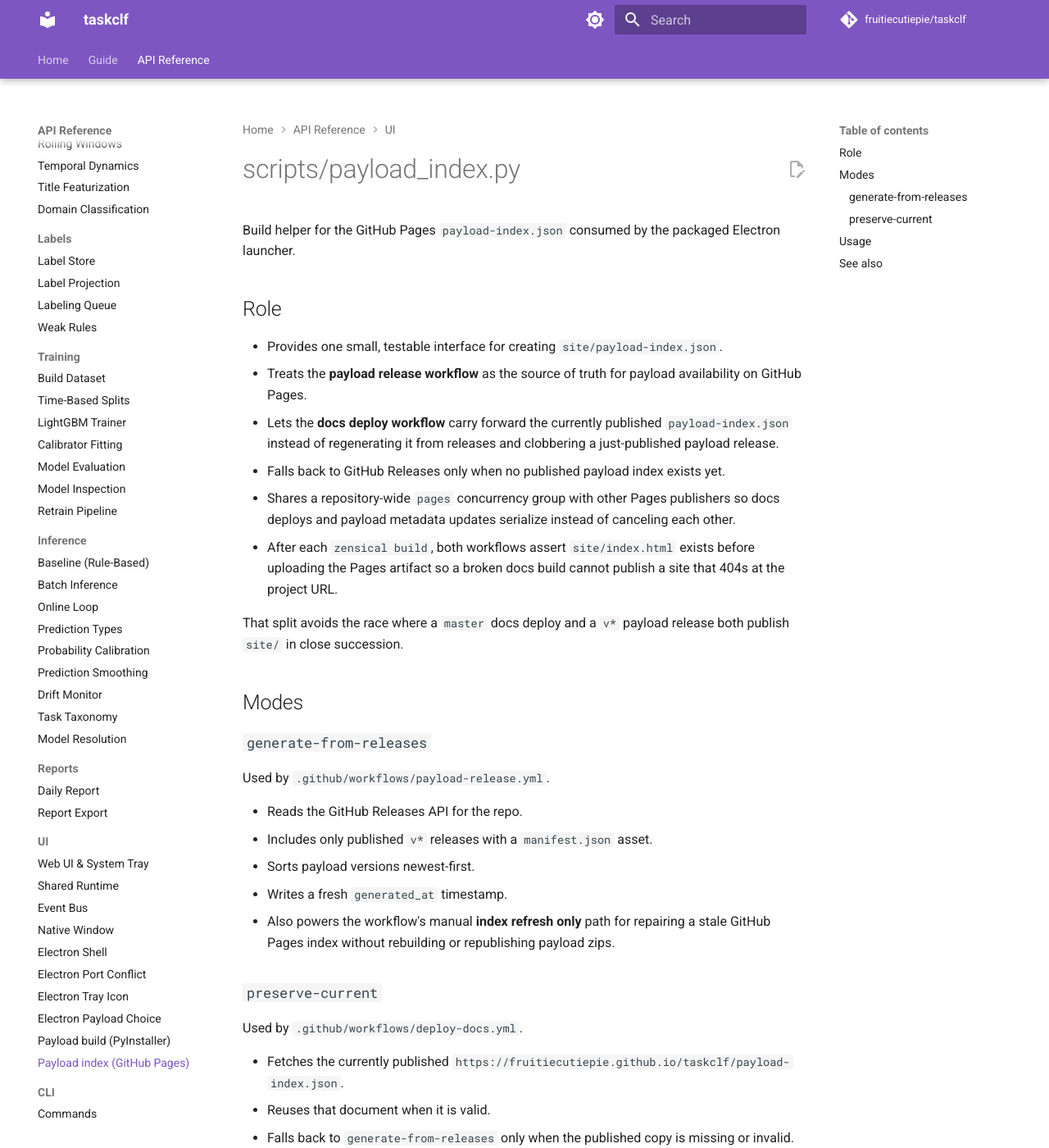
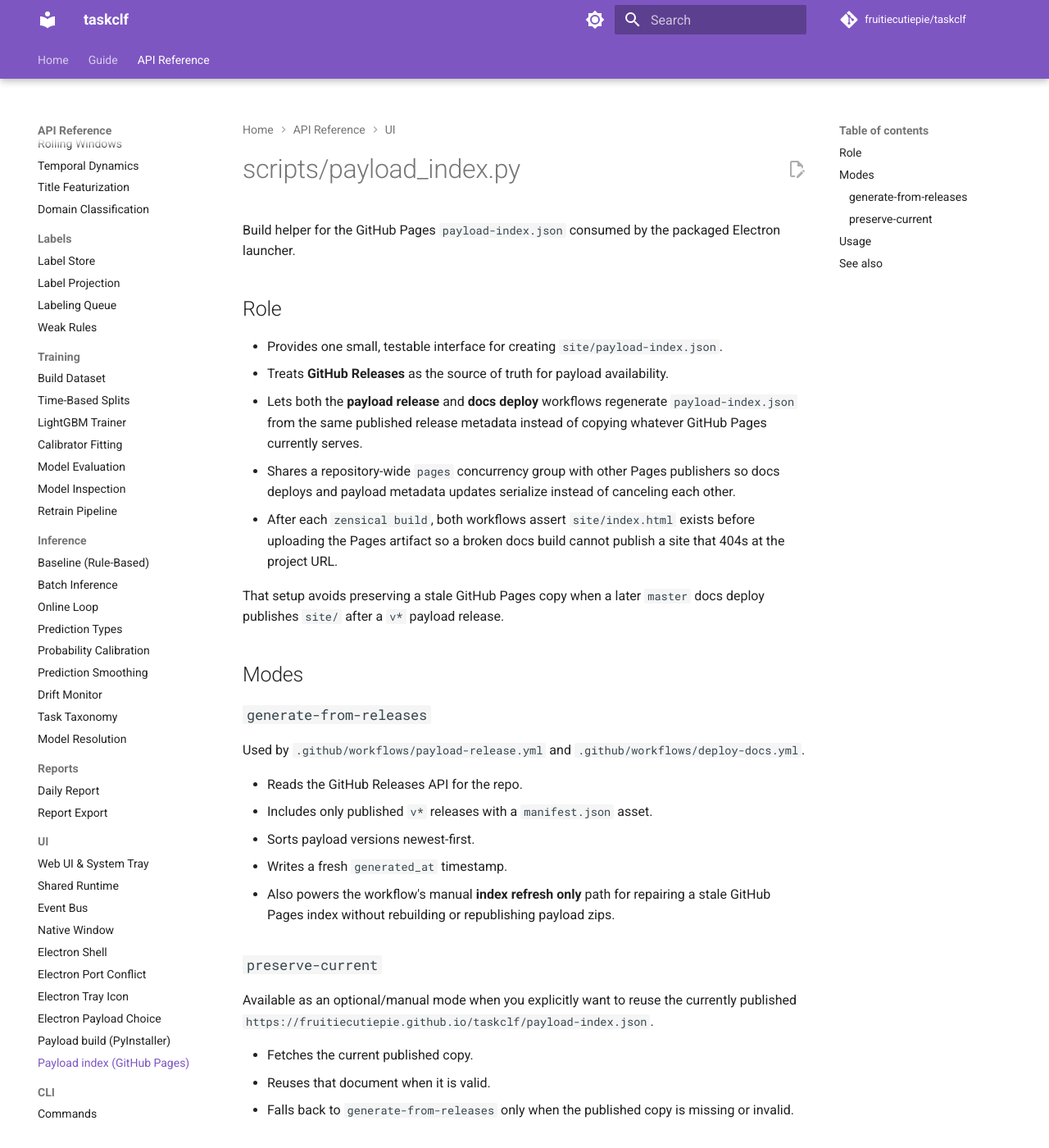
Before and after one commit to fruitiecutiepie/taskclf, an MkDocs documentation site: the page built from docs/api/scripts/payload_index.md, in a window 1280 px wide and 1400 px high. Shown: the whole window at 82% size. Built offline with MkDocs 1.6.1 and Material for MkDocs 9.7.7, drawn with Linux system fonts in a browser that asks for light colours; comment, search, counter and statistics services are not loaded; some of the changed text lies outside the part shown.

Commit message:
fix: regenerates payload-index from github releases on every run

```diff
--- a/docs/api/scripts/payload_index.md
+++ b/docs/api/scripts/payload_index.md
@@ -6,12 +6,10 @@ Electron launcher.
 ## Role
 
 - Provides one small, testable interface for creating `site/payload-index.json`.
-- Treats the **payload release workflow** as the source of truth for payload
-  availability on GitHub Pages.
-- Lets the **docs deploy workflow** carry forward the currently published
-  `payload-index.json` instead of regenerating it from releases and clobbering a
-  just-published payload release.
-- Falls back to GitHub Releases only when no published payload index exists yet.
+- Treats **GitHub Releases** as the source of truth for payload availability.
+- Lets both the **payload release** and **docs deploy** workflows regenerate
+  `payload-index.json` from the same published release metadata instead of
+  copying whatever GitHub Pages currently serves.
 - Shares a repository-wide `pages` concurrency group with other Pages publishers
   so docs deploys and payload metadata updates serialize instead of canceling
   each other.
@@ -19,14 +17,15 @@ Electron launcher.
   before uploading the Pages artifact so a broken docs build cannot publish a
   site that 404s at the project URL.
 
-That split avoids the race where a `master` docs deploy and a `v*` payload
-release both publish `site/` in close succession.
+That setup avoids preserving a stale GitHub Pages copy when a later `master`
+docs deploy publishes `site/` after a `v*` payload release.
 
 ## Modes
 
 ### `generate-from-releases`
 
-Used by `.github/workflows/payload-release.yml`.
+Used by `.github/workflows/payload-release.yml` and
+`.github/workflows/deploy-docs.yml`.
 
 - Reads the GitHub Releases API for the repo.
 - Includes only published `v*` releases with a `manifest.json` asset.
@@ -37,10 +36,11 @@ Used by `.github/workflows/payload-release.yml`.
 
 ### `preserve-current`
 
-Used by `.github/workflows/deploy-docs.yml`.
+Available as an optional/manual mode when you explicitly want to reuse the
+currently published
+`https://fruitiecutiepie.github.io/taskclf/payload-index.json`.
 
-- Fetches the currently published
-  `https://fruitiecutiepie.github.io/taskclf/payload-index.json`.
+- Fetches the current published copy.
 - Reuses that document when it is valid.
 - Falls back to `generate-from-releases` only when the published copy is missing
   or invalid.
```
Also changed, not shown: other parts of docs/api/scripts/payload_index.md (+1 -1 lines), docs/api/cli/main.md (+4 -3 lines), docs/api/ui/electron_shell.md (+3 -3 lines), 2 other files.
